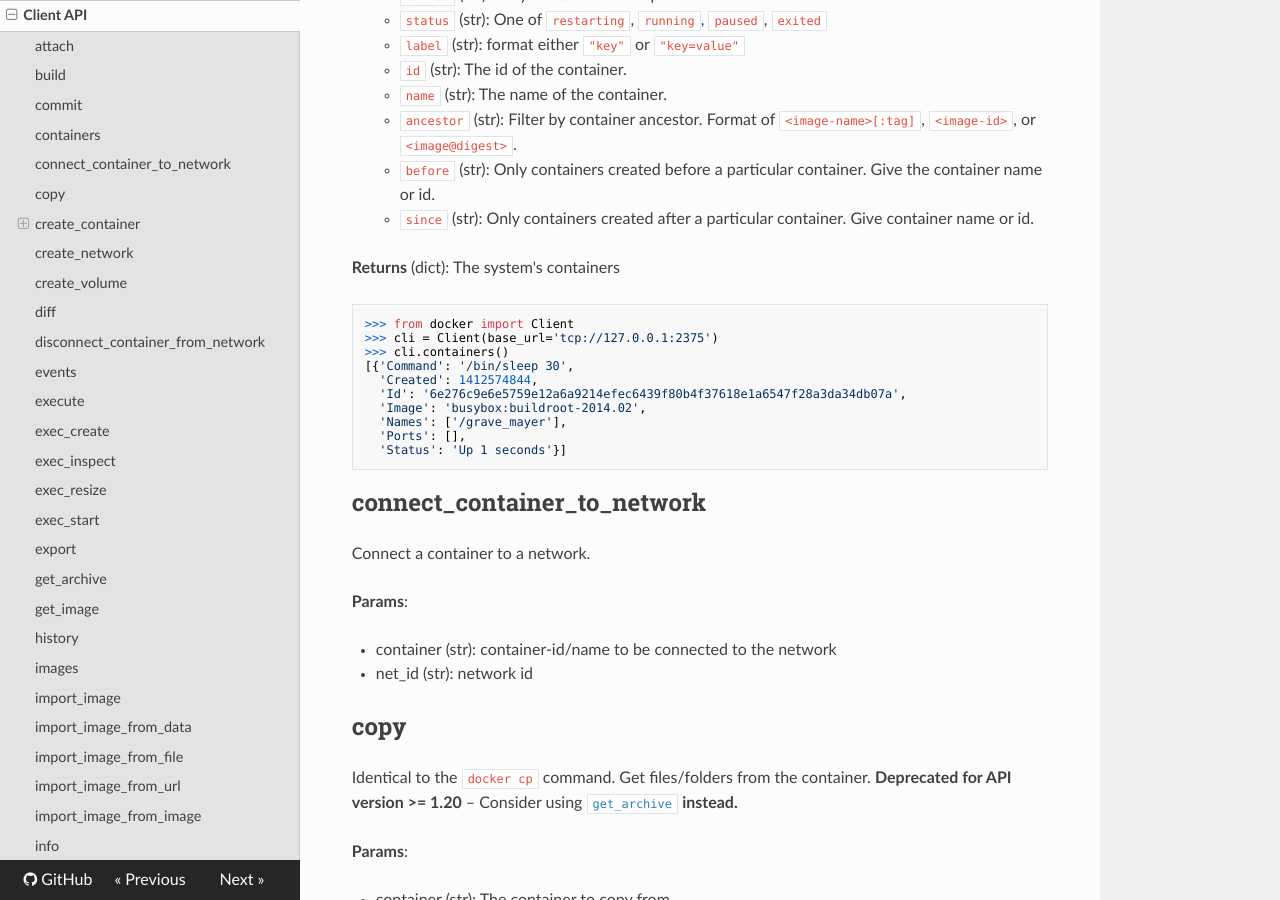
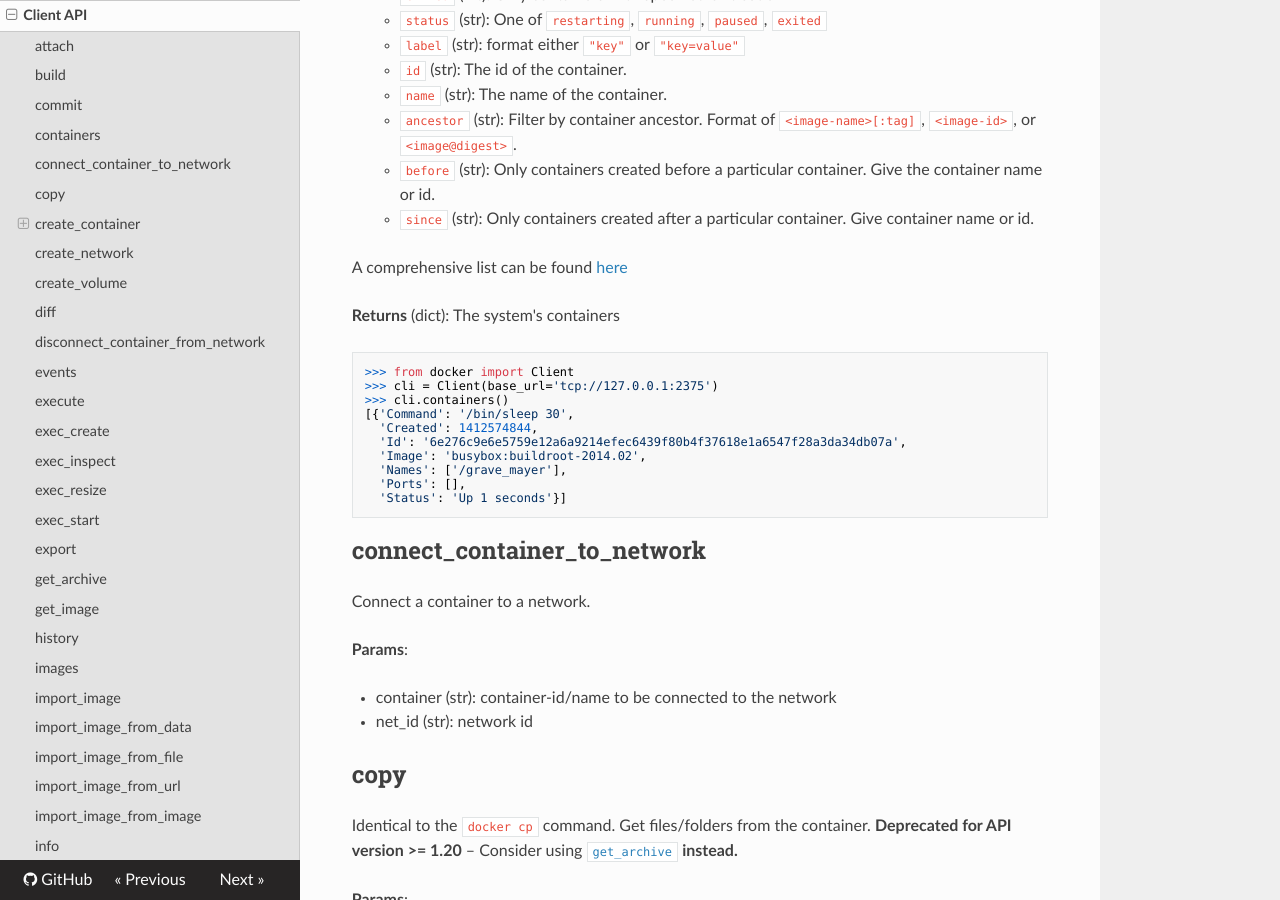
Before and after one commit to docker/docker-py, an MkDocs documentation site: the page built from docs/api.md, in a window 1280 px wide and 900 px high, scrolled down 3040 px. Built offline with MkDocs 1.6.1, drawn with Linux system fonts in a browser that asks for light colours; nearby versions of some CDN libraries; old or Windows-style settings are respelled for this version of MkDocs.

Commit message:
Added link to docker ps documentation
Signed-off-by: Joir-dan Gumbs <jdagumbs@gmail.com>

```diff
--- a/docs/api.md
+++ b/docs/api.md
@@ -153,6 +153,8 @@ non-running ones
     - `ancestor` (str): Filter by container ancestor. Format of `<image-name>[:tag]`, `<image-id>`, or `<image@digest>`.
     - `before` (str): Only containers created before a particular container. Give the container name or id.
     - `since` (str): Only containers created after a particular container. Give container name or id.
+
+  A comprehensive list can be found [here](https://docs.docker.com/engine/reference/commandline/ps/)
 
 **Returns** (dict): The system's containers
 
```
